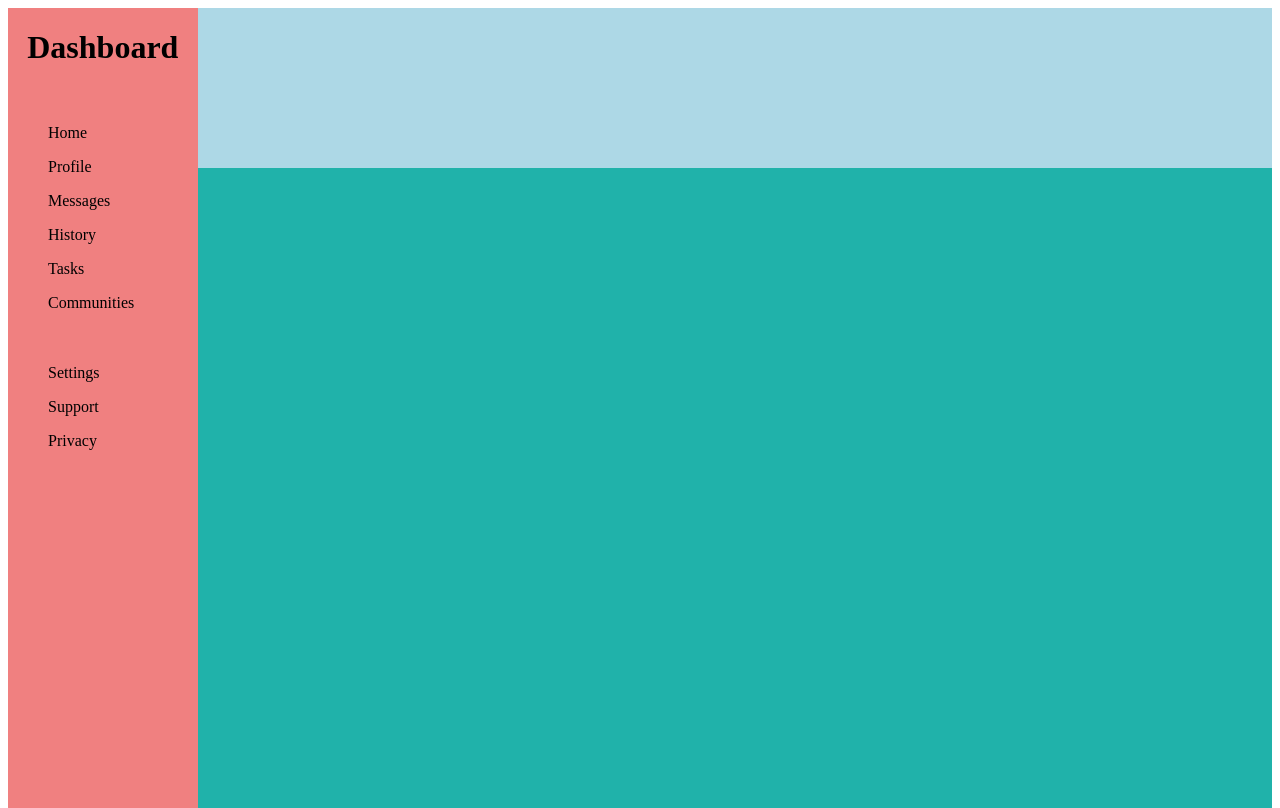
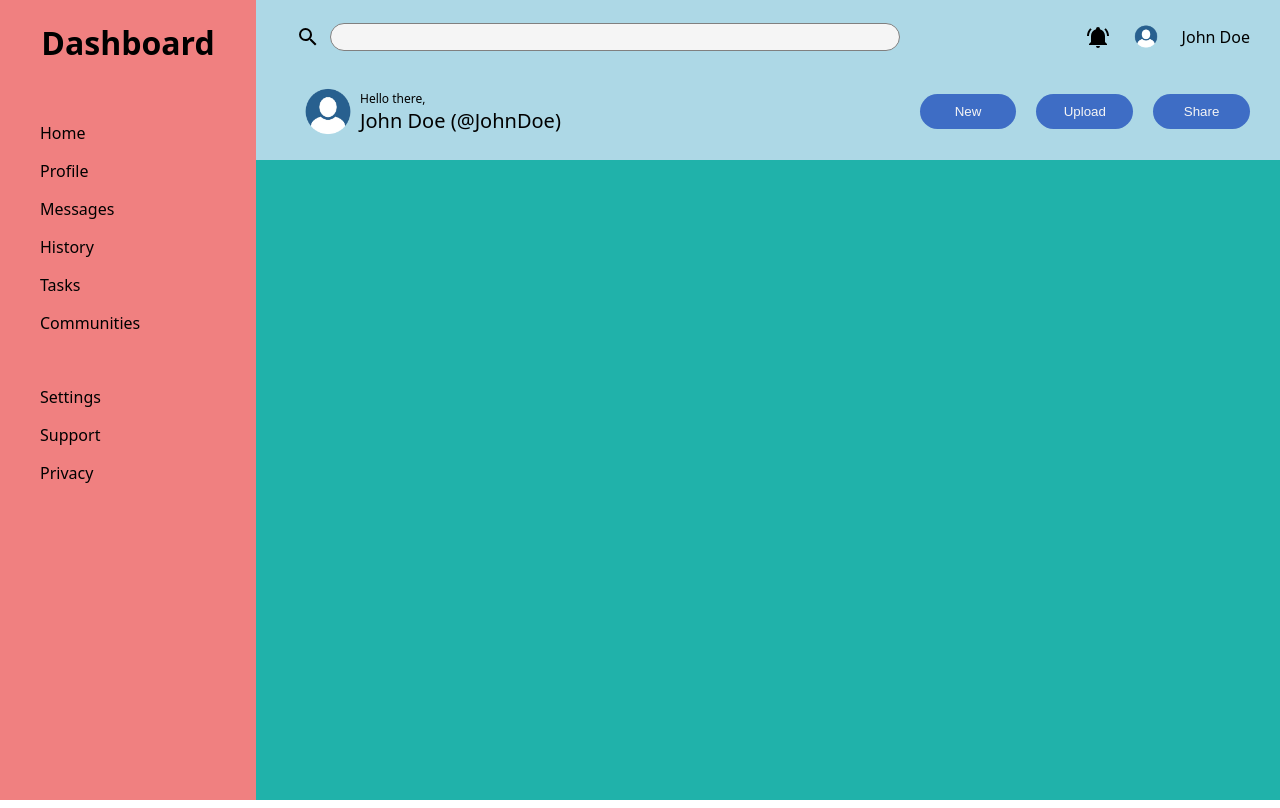
Before and after one commit to lj140542/odin-admin-dashboard, a plain HTML site: page index.html in a window 1280 px wide. Drawn offline with Linux system fonts and the light colour scheme.

Commit message:
Header base design implemented CSS + image importation

```diff
--- a/index.css
+++ b/index.css
@@ -1,7 +1,12 @@
+body {
+    margin: 0px;
+    font-family: system-ui, -apple-system, BlinkMacSystemFont, 'Segoe UI', Roboto, Oxygen, Ubuntu, Cantarell, 'Open Sans', 'Helvetica Neue', sans-serif;
+}
+
 #body {
     display: grid;
-    grid-template-columns: 15% 85%;
-    grid-template-rows: 20vh max(80%,80vh);
+    grid-template-columns: 1fr 4fr;
+    grid-template-rows: max(150px, 20vh) max(80%, 80vh);
 }
 
 li {
@@ -10,6 +15,77 @@ li {
 
 #header {
     background-color: lightblue;
+    display: grid;
+    grid-template-columns: 65% 35%;
+    grid-template-rows: auto auto;
+    padding: 5px 40px;
+    column-gap: 10px;
+}
+
+#searchbar {
+    display: flex;
+    align-items: center;
+    justify-content: space-between;
+}
+#searchbar input {
+    flex: 1;
+    border-radius: 20px;
+    border: 0.5px solid grey;
+    margin: 0px 10px;
+    height: 24px;
+    background-color: whitesmoke;
+}
+#searchbar img {
+    width: 24px;
+}
+
+#profile {
+    display: flex;
+    align-items: center;
+    justify-content: right;
+    gap: 20px;
+}
+#notification-img {
+    width: 24px;
+}
+#profile-img {
+    width: 32px;
+}
+#profile-name {
+    font-weight: 500;
+}
+
+#hello {
+    display: grid;
+    grid-template-columns: auto 1fr;
+    align-items: center;
+}
+#hello-profile-img {
+    width: 64px;
+}
+#hello-text {
+    font-size: 0.75rem;
+}
+#hello-profile-name {
+    font-size: 1.25rem;
+    font-weight: 500;
+}
+
+#buttons {
+    display: flex;
+    align-items: center;
+    justify-content: right;
+    gap: 20px;
+}
+
+#buttons button {
+    background-color: rgb(62, 109, 197);
+    border: 0px;
+    /*box-shadow: rgb(0 0 0 / 24%) 0px 3px 8px;*/
+    border-radius: 20px;
+    padding: 10px 0px;
+    color: whitesmoke;
+    width: 100px;
 }
 
 
@@ -26,9 +102,6 @@ li {
     text-align: center;
 }
 
-#menu {}
-#other {}
-
 #content {
     background-color: lightseagreen;
 }
--- a/index.html
+++ b/index.html
@@ -12,6 +12,27 @@
 <body>
     <div id="body">
         <div id="header">
+            <div id="searchbar">
+                <img src="./img/search.svg" alt="search">
+                <input type="text" name="search" id="search">
+            </div>
+            <div id="profile">
+                <img src="./img/bell-ring.svg" alt="notification-img" id="notification-img">
+                <img src="./img/profile.png" alt="profile-img" id="profile-img">
+                <div id="profile-name">John Doe</div>
+            </div>
+            <div id="hello">
+                <img src="./img/profile.png" alt="hello-profile-img" id="hello-profile-img">
+                <div>
+                    <div id="hello-text">Hello there,</div>
+                    <div id="hello-profile-name">John Doe (@JohnDoe)</div>
+                </div>
+            </div>
+            <div id="buttons">
+                <button id="new">New</button>
+                <button id="upload">Upload</button>
+                <button id="share">Share</button>
+            </div>
         </div>
 
         <div id="sidebar">
```
Also changed, not shown: img/bell-ring.svg (added), img/profile.png (added), img/search.svg (added).
